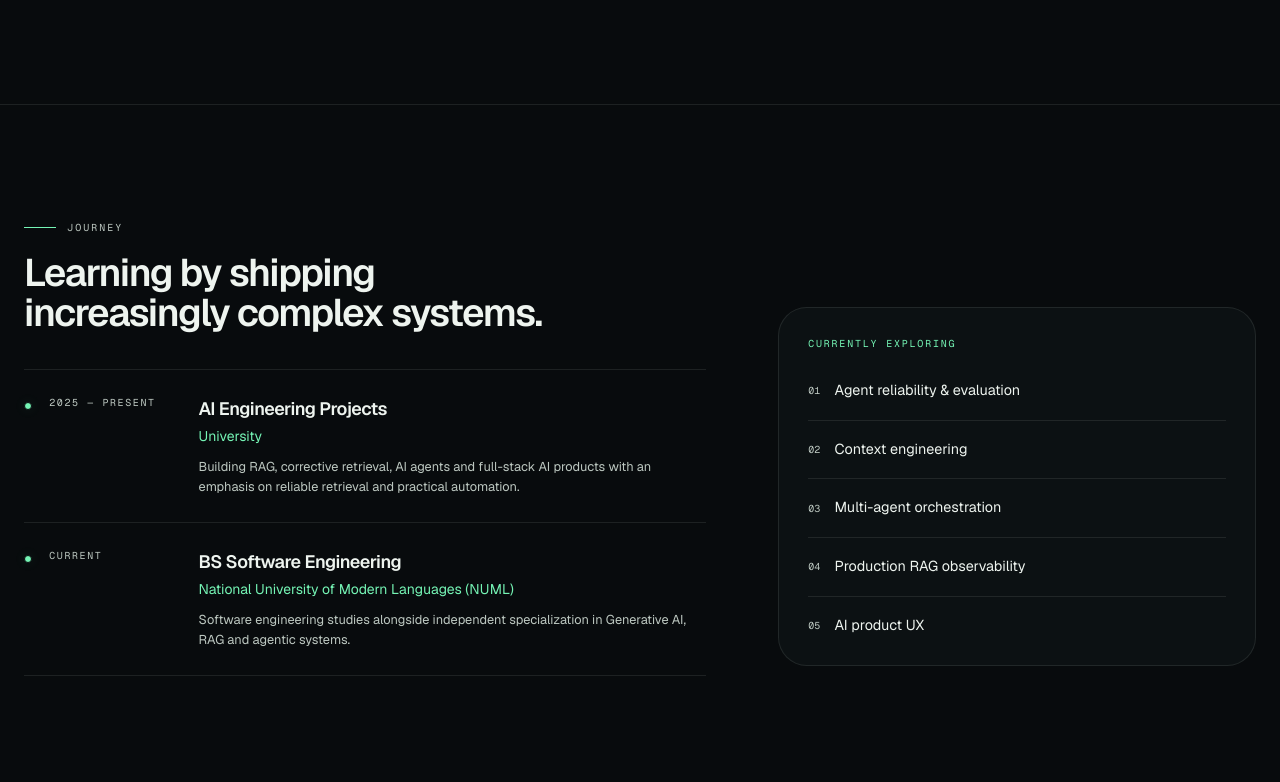
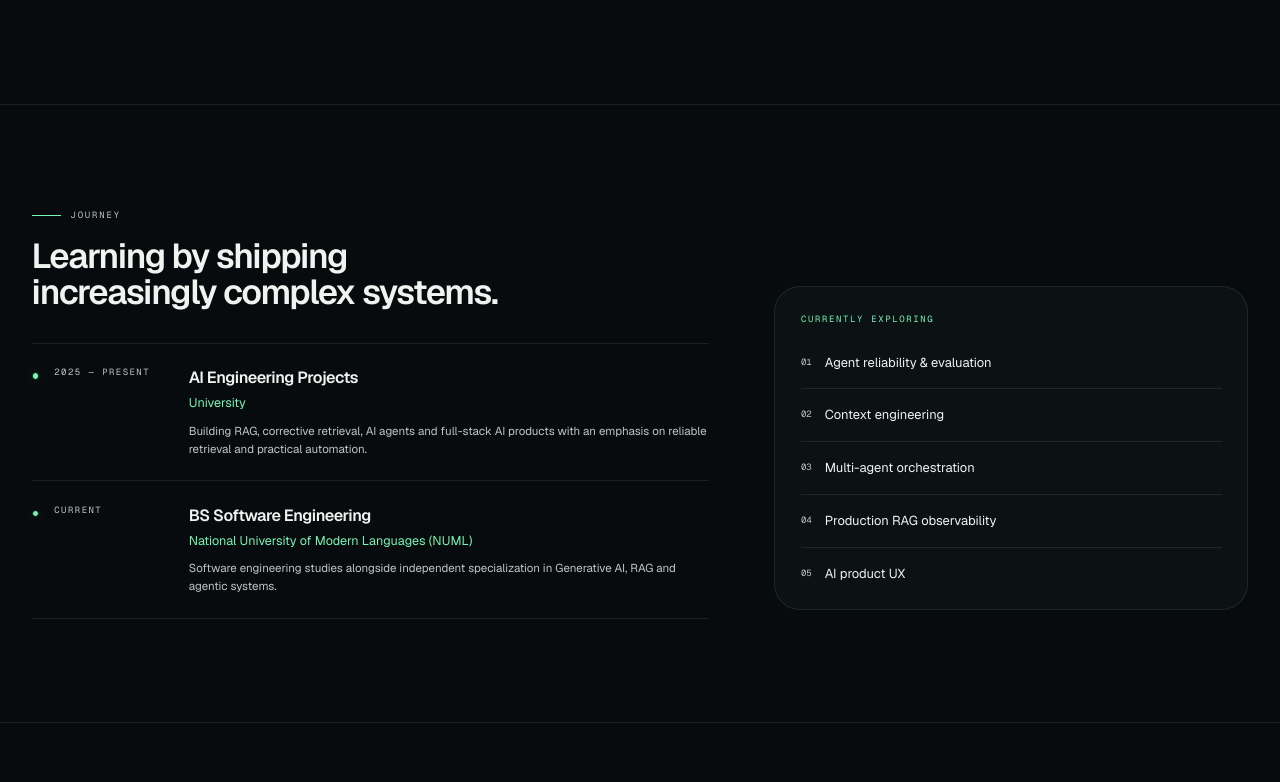
Before and after one commit to Touqeer3417/touqeer-ali-portfolio, a Next.js app: page / in a window 1280 px wide. Shown: the part 4798-5580 px from the top of the page. Built offline with nearby package versions, Linux system fonts and the light colour scheme; no server answers.

Commit message:
style: apply 90 percent desktop scale to experience

```diff
--- a/src/components/sections/Experience.tsx
+++ b/src/components/sections/Experience.tsx
@@ -48,7 +48,7 @@ export function Experience() {
   return (
     <section
       ref={root}
-      className="section-space border-t border-[var(--line)]"
+      className="section-space section-zoom-90 border-t border-[var(--line)]"
     >
       <Container>
         <div className="grid gap-[3.15rem] lg:grid-cols-[1fr_0.7fr] lg:gap-[4.5rem]">
```
